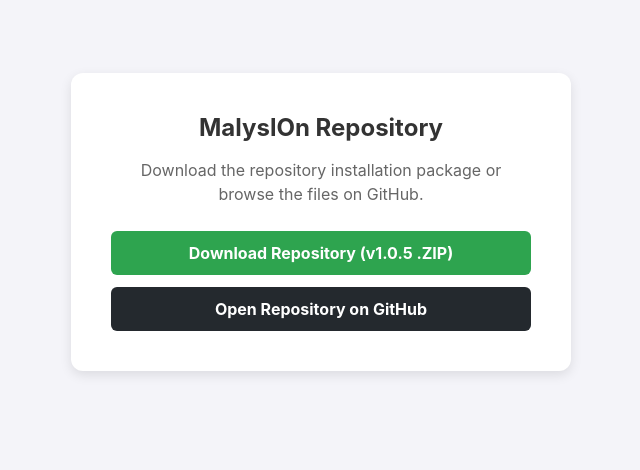
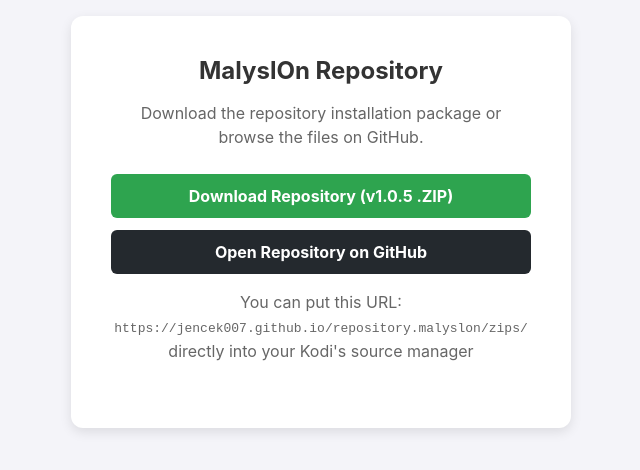
Before and after one commit to Jencek007/repository.malyslon, a plain HTML site: page index.html in a window 1280 px wide. Shown: the part 178-648 px from the top of the page, without its empty margins (319-959 px from the left). Drawn offline with Linux system fonts and the light colour scheme.

Commit message:
Update index.html

```diff
--- a/index.html
+++ b/index.html
@@ -80,6 +80,7 @@
                 Open Repository on GitHub
             </a>
         </div>
+        <p>You can put this URL: <code>https://jencek007.github.io/repository.malyslon/zips/</code> directly into your Kodi's source manager</p>
     </div>
 
 </body>
```
